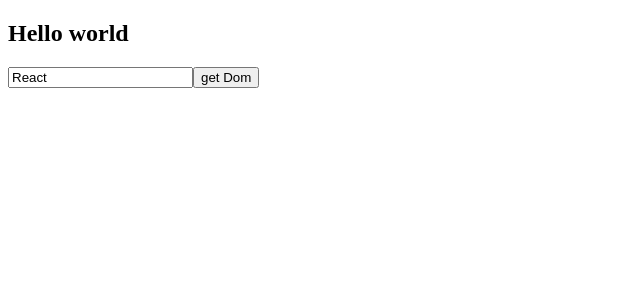
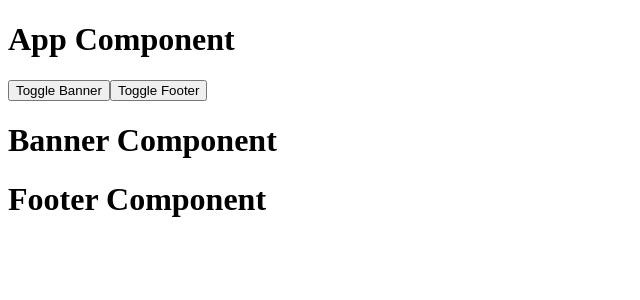
Before and after one commit to curder/react-demo, a React (Create React App) app in the folder 09-react-hooks/: page / in a window 1280 px wide. Shown: the top 300 px of the page, without its empty margins (0-640 px from the left). Built offline with nearby package versions, Linux system fonts and the light colour scheme.

Commit message:
feat: add custom hook for lifecycle logging and update README with new example

```diff
--- /dev/null
+++ b/09-react-hooks/src/08-custom-hook/usePintLifeCycle.jsx
@@ -0,0 +1,48 @@
+import React, { memo, useEffect } from 'react'
+
+function usePrintLifeCycle(componentName) {
+    useEffect(() => {
+        console.log(`${componentName} Component Mounted`)
+        return () => {
+            console.log(`${componentName} Component Unmounted`)
+        }
+    }, [])
+}
+
+const Banner = memo(() => {
+    usePrintLifeCycle('Banner')
+    return (
+        <div>
+            <h1>Banner Component</h1>
+        </div>
+    )
+})
+
+const Footer = memo(() => {
+    usePrintLifeCycle('Footer')
+    return (
+        <div>
+            <h1>Footer Component</h1>
+        </div>
+    )
+})
+
+const App = memo(() => {
+
+    usePrintLifeCycle('App')
+
+    const [bannerActive, setBannerActive] = React.useState(true)
+    const [footerActive, setFooterActive] = React.useState(true)
+
+    return (
+        <div>
+            <h1>App Component</h1>
+            <button onClick={() => setBannerActive(!bannerActive)}>Toggle Banner</button>
+            <button onClick={() => setFooterActive(!footerActive)}>Toggle Footer</button>
+            {bannerActive && <Banner />}
+            {footerActive && <Footer />}
+        </div>
+    )
+})
+
+export default App
--- a/09-react-hooks/src/index.js
+++ b/09-react-hooks/src/index.js
@@ -1,15 +1,15 @@
 import React from 'react'
 import ReactDOM from 'react-dom/client'
-import { UserContext, ThemeContext } from './03-useContext/contexts'
-import App from './07-useRef/App'
+// import { UserContext, ThemeContext } from './03-useContext/contexts'
+import App from './08-custom-hook/usePintLifeCycle'
 
 const root = ReactDOM.createRoot(document.getElementById('root'));
 root.render(
-  <React.StrictMode>
-    <UserContext.Provider value={{ name: 'Zhangsan', age: 18 }}>
-      <ThemeContext.Provider value={{ theme: 'dark', fontSize: '16px' }}>
-        <App />
-      </ThemeContext.Provider>
-    </UserContext.Provider>
-  </React.StrictMode>
+  // <React.StrictMode>
+  //   <UserContext.Provider value={{ name: 'Zhangsan', age: 18 }}>
+  //     <ThemeContext.Provider value={{ theme: 'dark', fontSize: '16px' }}>
+  <App />
+  // </ThemeContext.Provider>
+  // </UserContext.Provider>
+  // </React.StrictMode>
 );
```
Also changed, not shown: 2 other files (tests, documents, lock files or other folders).
